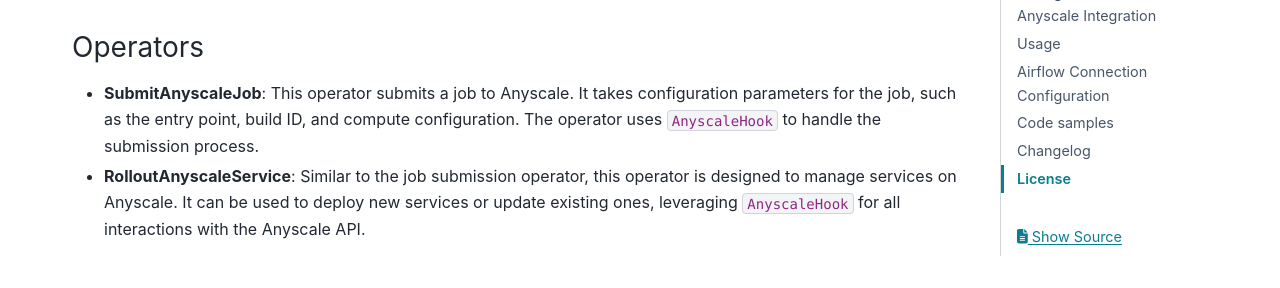
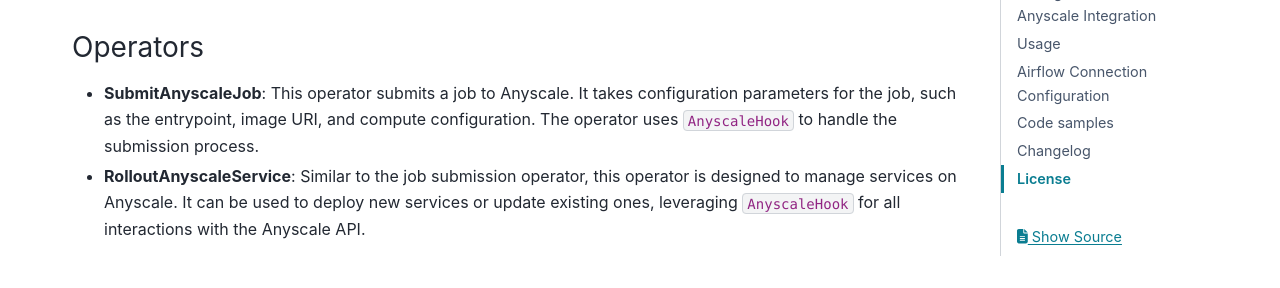
Before and after one commit to astronomer/astro-provider-anyscale, a Sphinx documentation site: the page built from docs/index.rst, in a window 1280 px wide and 900 px high, scrolled down 536 px. Shown: the part 177-465 px from the top of the window. Built offline with Sphinx 7.4.7 and the PyData theme 0.15.4, drawn with Linux system fonts in a browser that asks for light colours.

Commit message:
swap build ID with image URI (#37)

```diff
--- a/docs/index.rst
+++ b/docs/index.rst
@@ -21,7 +21,7 @@
 
 Operators
 ~~~~~~~~~
-- **SubmitAnyscaleJob**: This operator submits a job to Anyscale. It takes configuration parameters for the job, such as the entry point, build ID, and compute configuration. The operator uses ``AnyscaleHook`` to handle the submission process.
+- **SubmitAnyscaleJob**: This operator submits a job to Anyscale. It takes configuration parameters for the job, such as the entrypoint, image URI, and compute configuration. The operator uses ``AnyscaleHook`` to handle the submission process.
 - **RolloutAnyscaleService**: Similar to the job submission operator, this operator is designed to manage services on Anyscale. It can be used to deploy new services or update existing ones, leveraging ``AnyscaleHook`` for all interactions with the Anyscale API.
 
 Triggers
```
Also changed, not shown: README.md (+1 -1 lines).
